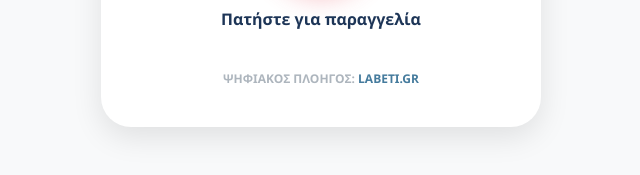
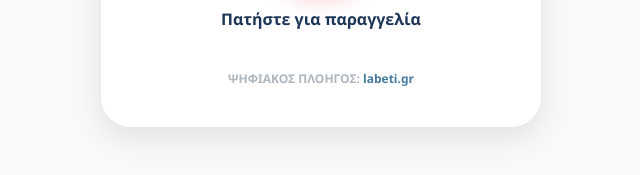
Before and after one commit to labetigr/papilias-market, a plain HTML site: page index.html in a window 1280 px wide. Shown: the part 537-712 px from the top of the page, 319-959 px from the left. Drawn offline with Linux system fonts and the light colour scheme; no server answers.

Commit message:
Update index.html

```diff
--- a/index.html
+++ b/index.html
@@ -30,7 +30,7 @@
     </div>
     <button id="bt" class="mic-btn" onclick="location.href='[https://wa.me/306972101928?text=Παραγγελία](https://wa.me/306972101928?text=Παραγγελία):'">🎤</button>
     <p id="ht" style="margin-top:20px; font-weight:bold; color: var(--navy);">Πατήστε για παραγγελία</p>
-    <div class="footer">ΨΗΦΙΑΚΟΣ ΠΛΟΗΓΟΣ: <a href="[https://labeti.gr](https://labeti.gr)" style="color:#457b9d; text-decoration:none;">LABETI.GR</a></div>
+    <div class="footer">ΨΗΦΙΑΚΟΣ ΠΛΟΗΓΟΣ: <a href="[https://labeti.gr](https://labeti.gr)" style="color:#457b9d; text-decoration:none;">labeti.gr</a></div>
 </div>
 
 <script>
```
